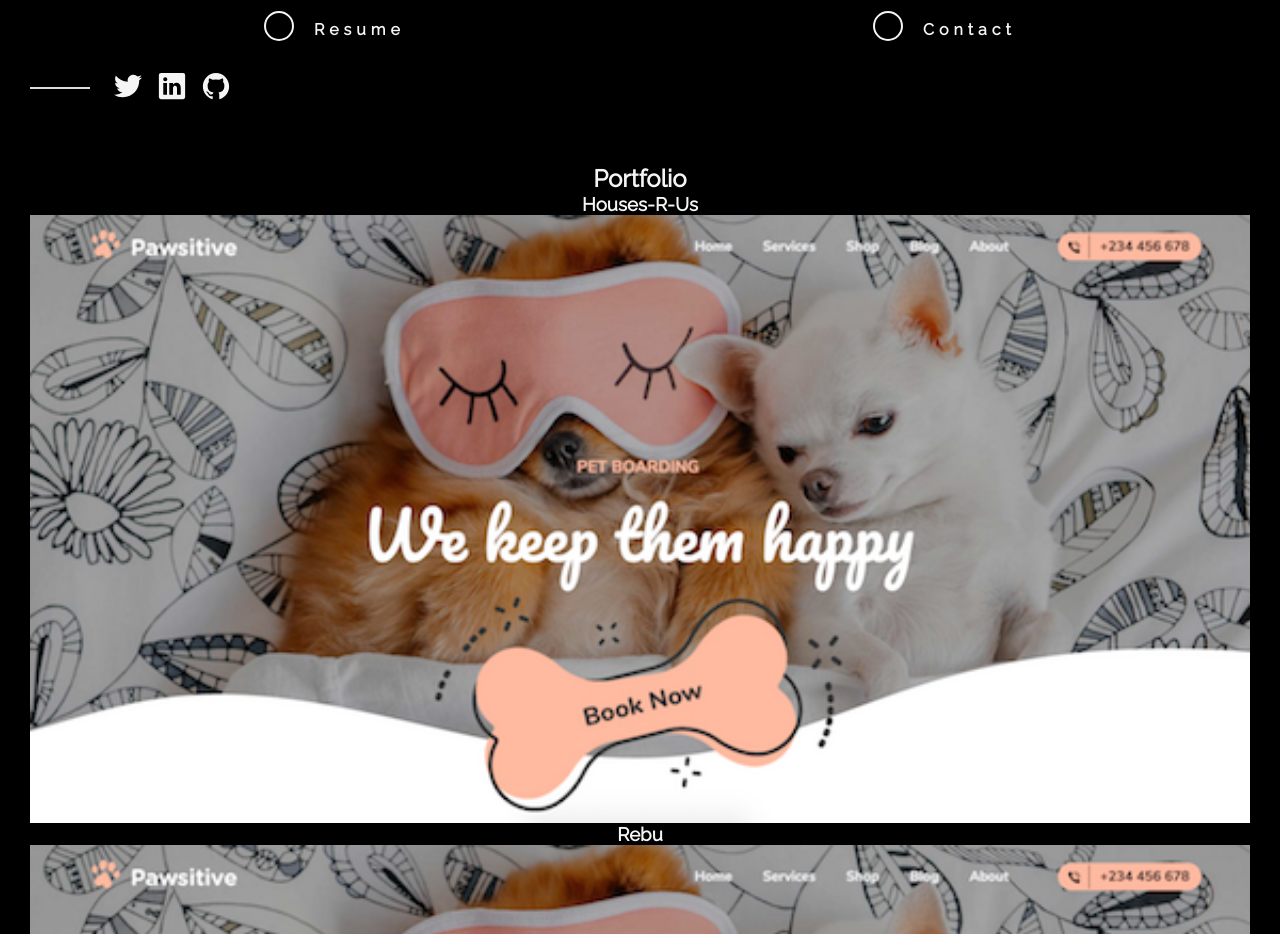
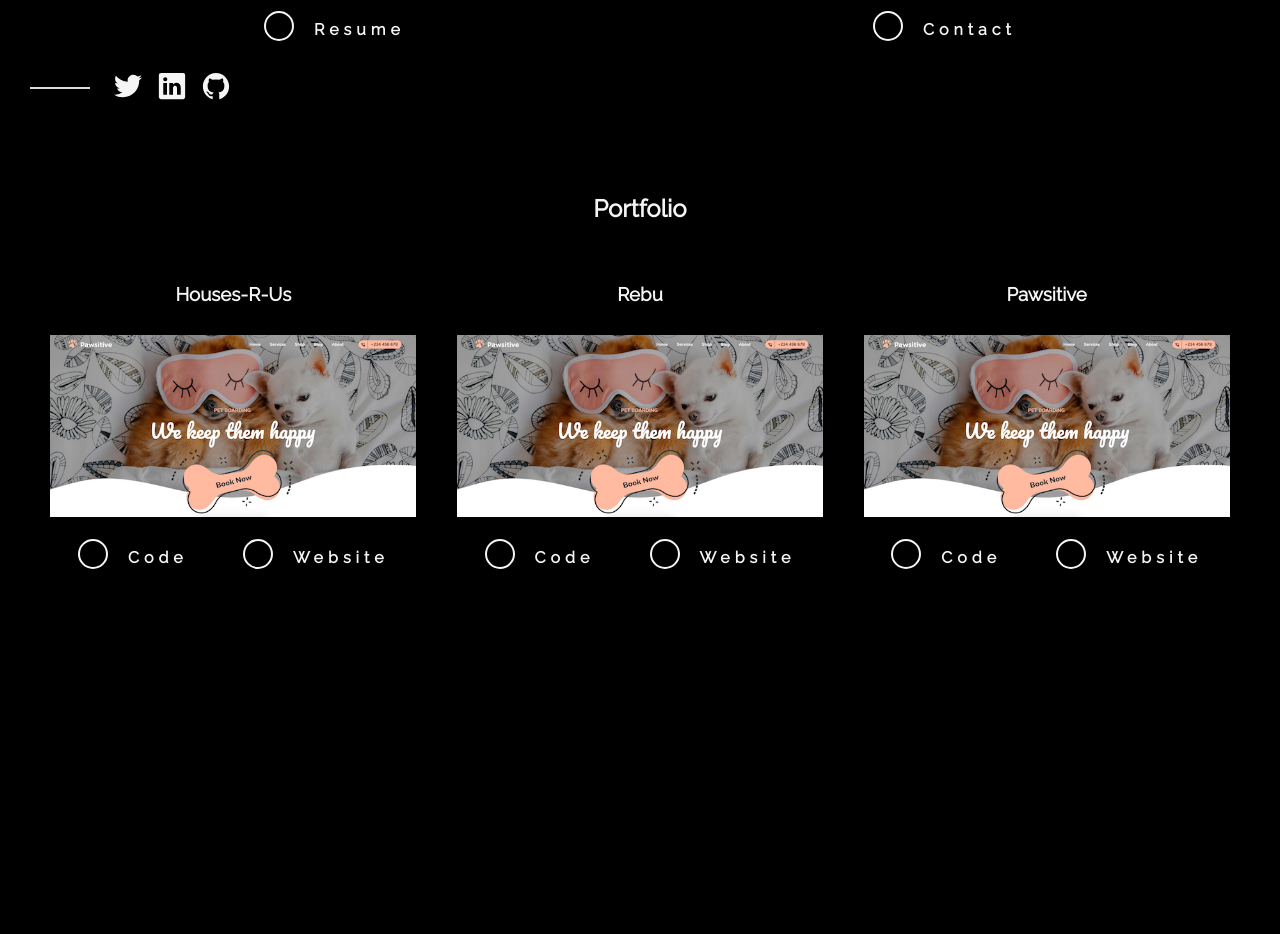
Before and after one commit to rradfar/portfolio, a website: page index.html in a window 1280 px wide. Shown: the part 1480-2414 px from the top of the page. After the commit the page ends 2139 px from the top, so only its background shows below. Drawn offline with Linux system fonts and the light colour scheme.

Commit message:
Finalize portfolio section

```diff
--- a/index.html
+++ b/index.html
@@ -95,44 +95,47 @@
     </ul>
   </div>
 
-  <div class="portfolio">
-    <div class="portfolio-title">
+  <div class="portfolio-wrapper">
+    <div class="portfolio-header">
       <h2>Portfolio</h2>
     </div>
-    <div class="portfolio-pieces">
+    <div class="portfolio">
       <div class="portfolio-piece">
-        <div class="work-title">
+        <div class="portfolio-title">
           <h3>Houses-R-Us</h3>
         </div>
-        <div class="work-image">
+        <div class="portfolio-image">
           <img src="./assets/portfolio-thumbnail-placeholder.png" alt="Portfolio piece">
         </div>
-        <div class="work-caption">
-
+        <div class="portfolio-cta">
+          <a href="#" target="_blank"><span>Code</span></a>
+          <a href="#" target="_blank"><span>Website</span></a>
         </div>
       </div>
 
       <div class="portfolio-piece">
-        <div class="work-title">
+        <div class="portfolio-title">
           <h3>Rebu</h3>
         </div>
-        <div class="work-image">
+        <div class="portfolio-image">
           <img src="./assets/portfolio-thumbnail-placeholder.png" alt="Portfolio piece">
         </div>
-        <div class="work-caption">
-
+        <div class="portfolio-cta">
+          <a href="#" target="_blank"><span>Code</span></a>
+          <a href="#" target="_blank"><span>Website</span></a>
         </div>
       </div>
 
       <div class="portfolio-piece">
-        <div class="work-title">
+        <div class="portfolio-title">
           <h3>Pawsitive</h3>
         </div>
-        <div class="work-image">
+        <div class="portfolio-image">
           <img src="./assets/portfolio-thumbnail-placeholder.png" alt="Portfolio piece">
         </div>
-        <div class="work-caption">
-
+        <div class="portfolio-cta">
+          <a href="#" target="_blank"><span>Code</span></a>
+          <a href="#" target="_blank"><span>Website</span></a>
         </div>
       </div>
 
--- a/scss/_portfolio.scss
+++ b/scss/_portfolio.scss
@@ -1,32 +1,89 @@
-.portfolio {
+.portfolio-wrapper {
   padding: $padding-screen-sm;
+  margin-bottom: 3rem;
 }
 
-.portfolio-title {
+.portfolio-header {
   text-align: center;
+  margin: 3rem auto;
 }
 
-.portfolio-pieces {
+.portfolio {
   display: flex;
   flex-flow: column nowrap;
+  justify-content: space-between;
+  align-items: center;
+
+  @media screen and (min-width: $screen-size-lg) {
+    flex-flow: row nowrap;
+  }
 }
 
 .portfolio-piece {
   flex-basis: 100%;
+  margin: 3rem auto;
 
   @media screen and (min-width: $screen-size-lg) {
     flex-basis: 30%;
   }
 }
 
-.work-title {
+.portfolio-title {
   text-align: center;
+  margin-bottom: 3rem;
 }
 
-.work-image {
+.portfolio-image {
   img {
     display: block;
     width: 100%;
     height: auto;
   }
 }
+
+.portfolio-cta {
+  display: flex;
+  flex-flow: row nowrap;
+  justify-content: space-around;
+  align-items: center;
+  margin-top: 3rem;
+
+  a {
+    position: relative;
+    display: inline-block;
+    color: $color-white-primary;
+    font-size: 1.6rem;
+    line-height: 2.2rem;
+    font-weight: $font-weight-bold;
+    letter-spacing: 0.5rem;
+    transition: all 0.3s ease;
+
+    &::before {
+      content: "";
+      width: 3rem;
+      height: 3rem;
+      border: 0.2rem solid $color-white-primary;
+      background: 0 0;
+      border-radius: 90%;
+      top: -0.8rem;
+      position: absolute;
+      transition: 0.3s;
+    }
+
+    span {
+      transition: 0.3s;
+      display: inline-block;
+      margin-left: 5rem;
+    }
+
+    &:hover {
+      &::before {
+        width: calc(100% + 3rem);
+        height: 5.2rem;
+        border-radius: 5rem;
+        top: -1.8rem;
+        border-color: $color-brand-primary;
+      }
+    }
+  }
+}
```
Also changed, not shown: css/main.css.
